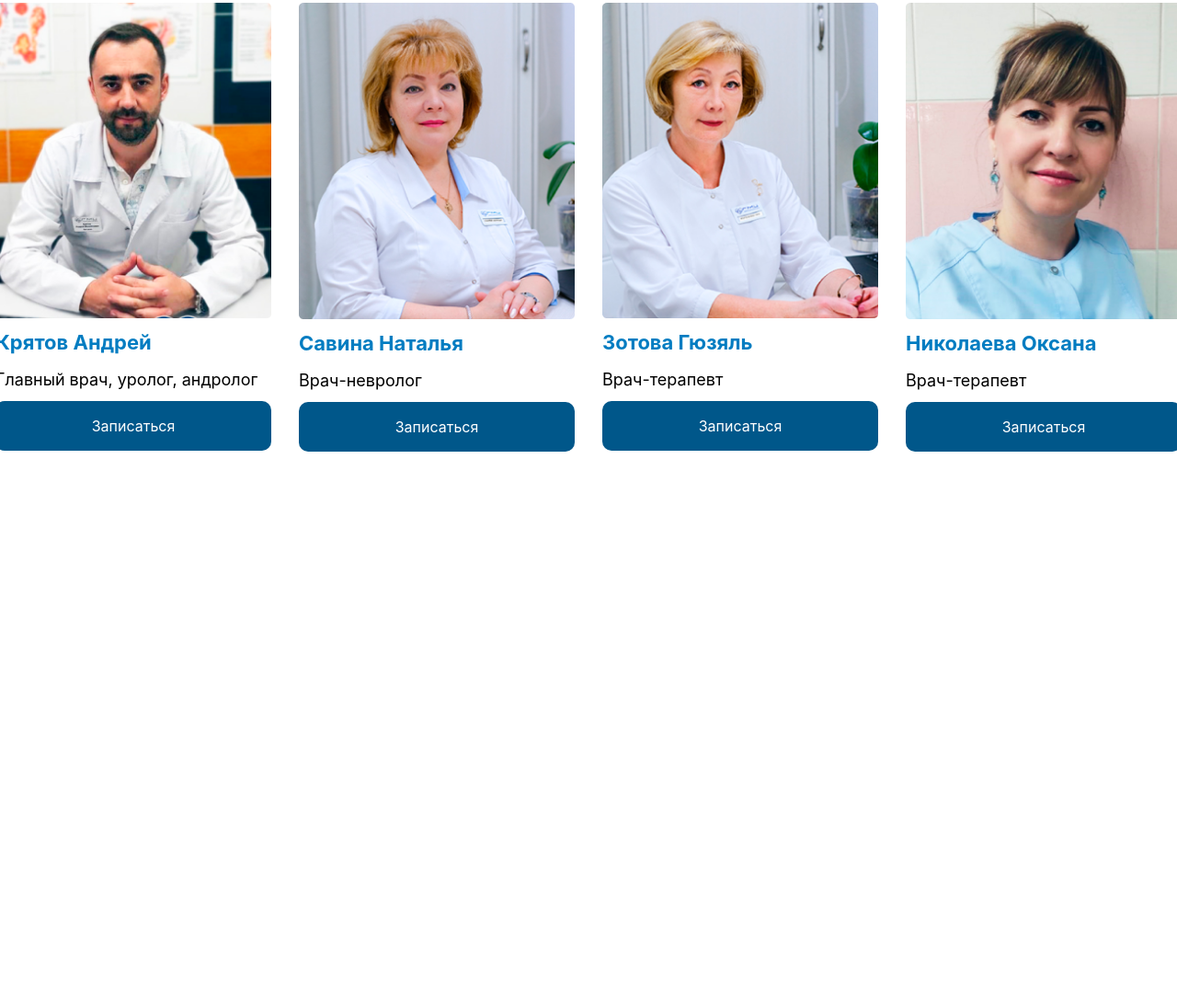
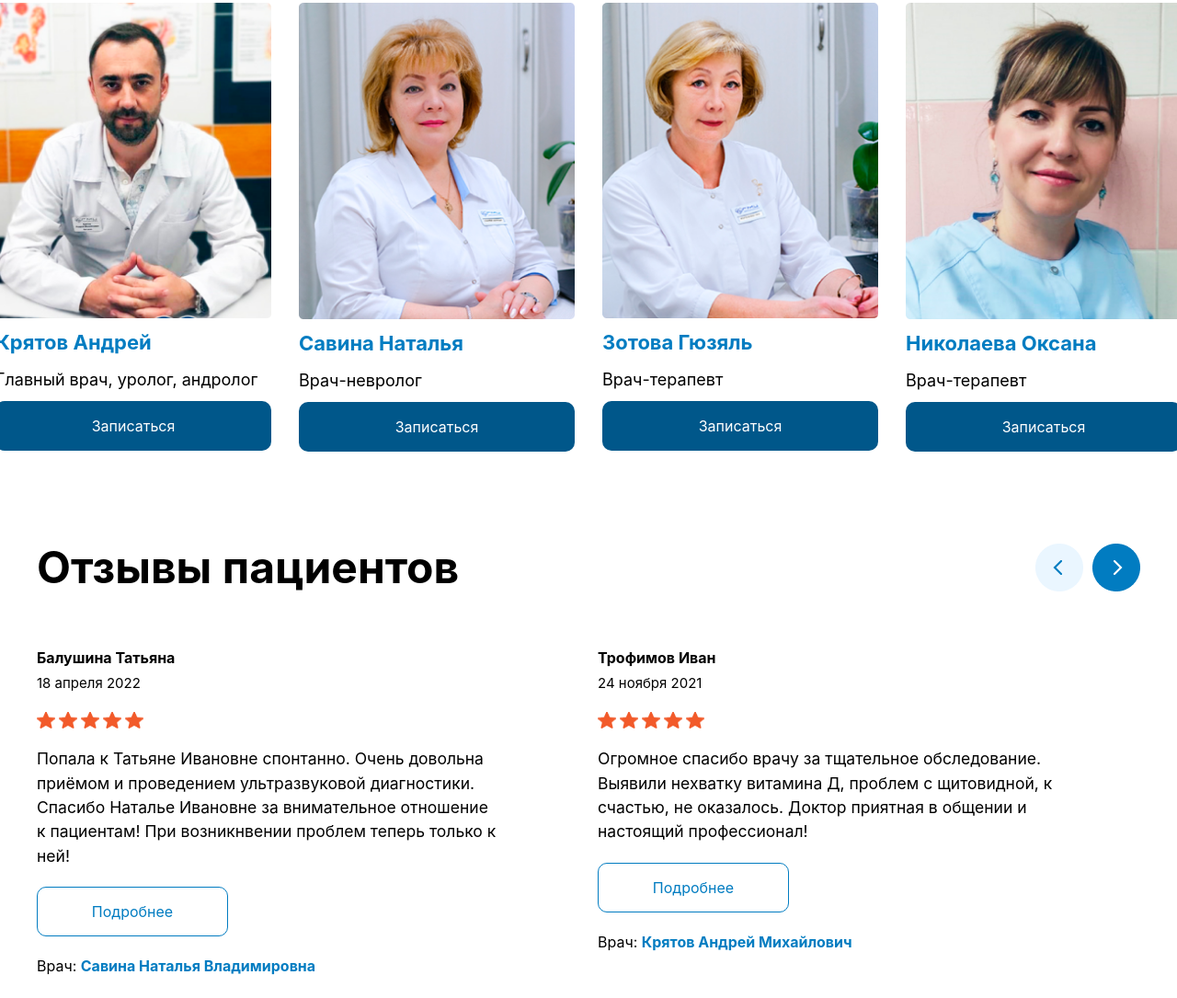
Before and after one commit to rxmnw/EXAM-WEEK-4, a website: page src/page2.html in a window 1280 px wide. Shown: the part 4416-5501 px from the top of the page at 92% size. Before the commit the page ends 4907 px from the top, so only its background shows below. Drawn offline with nearby package versions, Linux system fonts and the light colour scheme; files that its build step writes are made by us from their sources; files whose address does not match are found by name.

Commit message:
section7

```diff
--- a/src/page2.html
+++ b/src/page2.html
@@ -422,6 +422,54 @@
             </div>
         </section>
 
+ <section class="max-w-300 m-auto">
+            <nav class=" lg:flex justify-between items-center gap-[10px] lg:gap-0 ml-[15px] lg:ml-0 lg:mt-[90px]">
+                <p class="text-[30px] lg:text-[48px] font-bold ">Отзывы пациентов</p>
+                <div>
+                    <img src=".//hojiakbarIMG/Slider Buttons.png" alt="">
+                </div>
+            </nav>
+
+            <div class="flex gap-[20px] mt-[50px] ml-[15px] lg:ml-0">
+
+                <div class="w-[641px] h-[382px] ">
+                    <div class="flex flex-col gap-[5px]">
+                        <p class="font-bold">Балушина Татьяна</p>
+                        <p class="text-[15px]">18 апреля 2022</p>
+                    </div>
+                    <div class="flex flex-col gap-[20px] pt-[20px]">
+                        <img class="w-[116px] h-[18px]" src="./hojiakbarIMG/Stars.png" alt="">
+                        <p class="w-[350px] lg:w-[501px] text-[17.55px] font-Nunito">Попала к Татьяне Ивановне
+                            спонтанно.
+                            Очень довольна приёмом и проведением ультразвуковой
+                            диагностики. Спасибо Наталье Ивановне за внимательное отношение к пациентам! При
+                            возникнвении
+                            проблем теперь только к ней!</p>
+                        <button
+                            class="w-[208px] h-[54px] text-[#017CC1] border-[1px] border-solid border-[#017CC1] rounded-[10px]">Подробнее</button>
+                        <p>Врач: <span class="text-[#017CC1] font-bold ">Савина Наталья Владимировна</span></p>
+                    </div>
+                </div>
+                <div class="hidden lg:block  w-[641px] h-[382px] ">
+                    <div class="flex flex-col gap-[5px]">
+                        <p class="font-bold">Трофимов Иван</p>
+                        <p class="text-[15px]">24 ноября 2021</p>
+                    </div>
+                    <div class="flex flex-col gap-[20px] pt-[20px]">
+                        <img class="w-[116px] h-[18px]" src="./hojiakbarIMG/Stars.png" alt="">
+                        <p class="w-[501px] text-[17.55px] font-Nunito">Огромное спасибо врачу за тщательное
+                            обследование.
+                            Выявили нехватку витамина Д, проблем с щитовидной, к счастью, не оказалось. Доктор приятная
+                            в
+                            общении и настоящий профессионал!</p>
+                        <button
+                            class="w-[208px] h-[54px] text-[#017CC1] border-[1px] border-solid border-[#017CC1] rounded-[10px]">Подробнее</button>
+                        <p>Врач: <span class="text-[#017CC1] font-bold ">Крятов Андрей Михайлович</span></p>
+                    </div>
+                </div>
+            </div>
+        </section>
+
 
 </body>
 </html>
```
Also changed, not shown: src/hojiakbarIMG/Stars.png (added).
